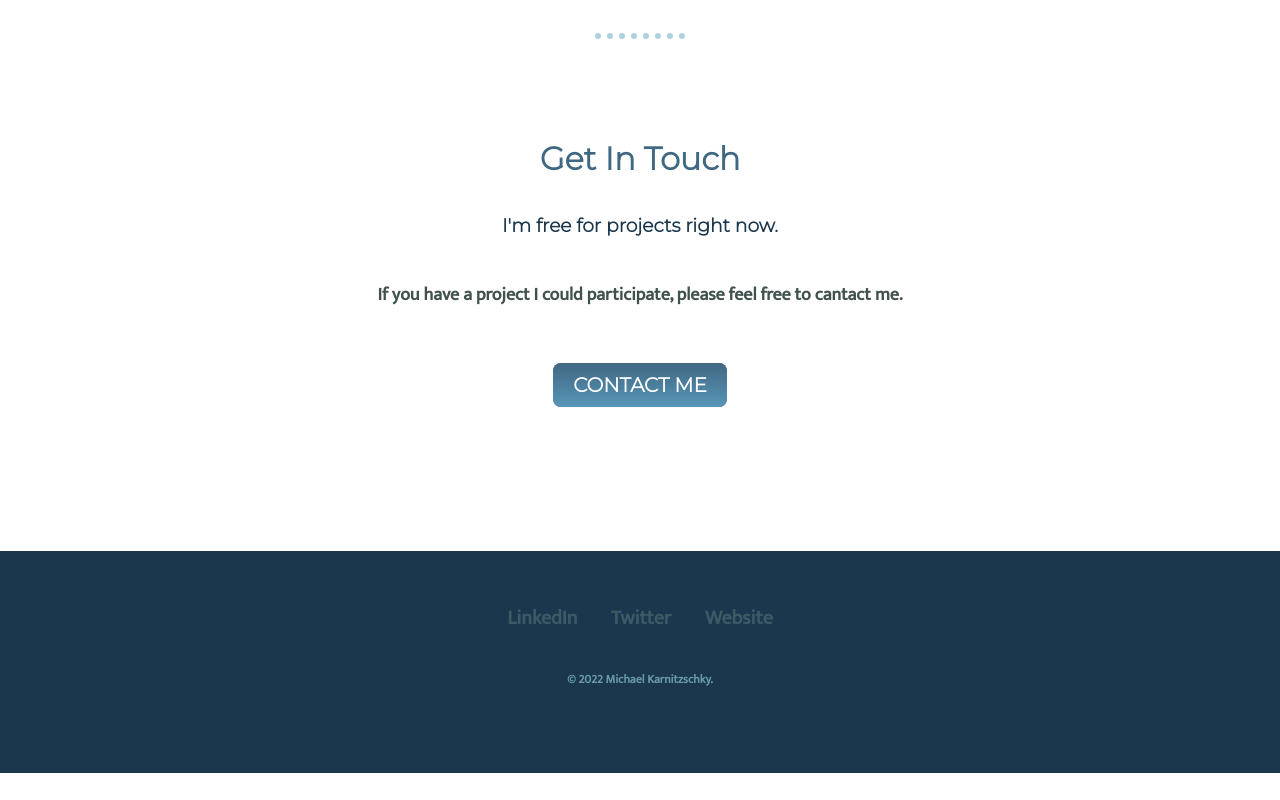
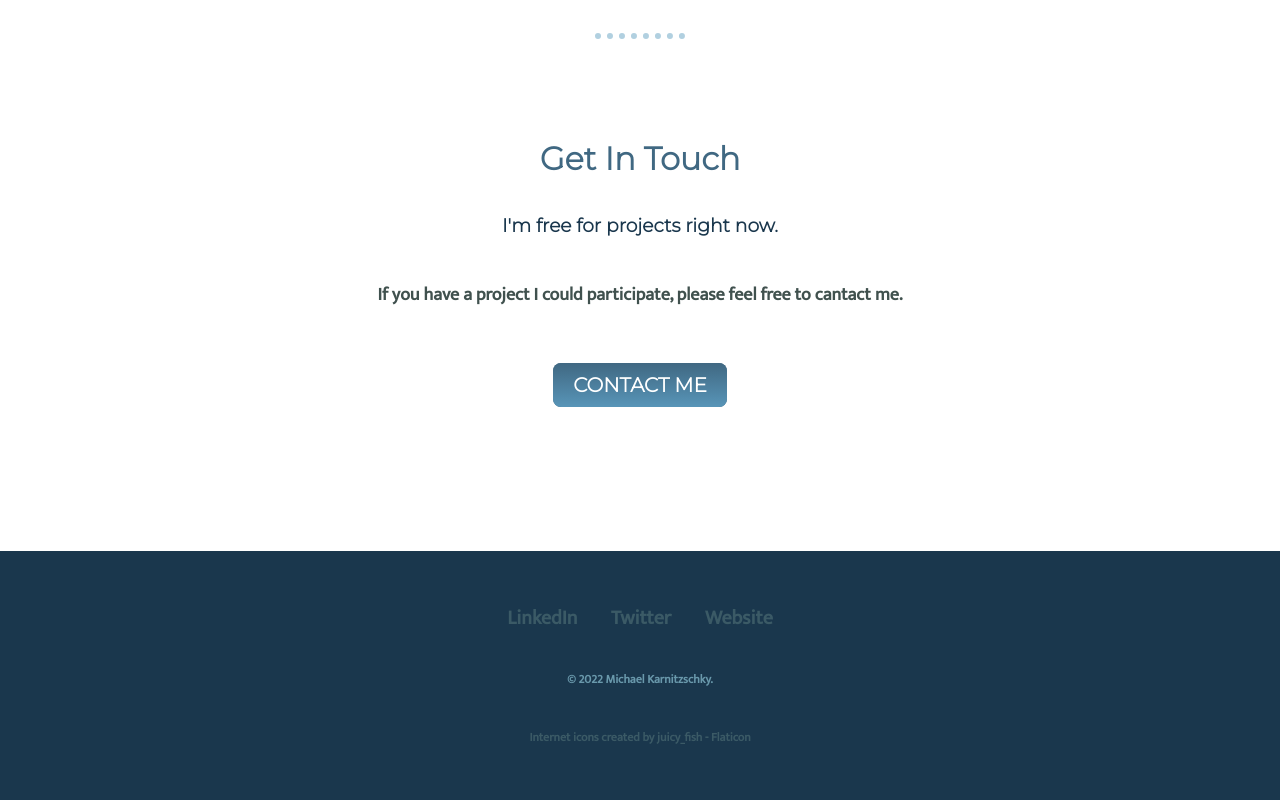
Before and after one commit to skizz666/Website, a plain HTML site: page index.html in a window 1280 px wide. Shown: the part 2347-3147 px from the top of the page. Before the commit the page ends 3120 px from the top, so only its background shows below. Drawn offline with Linux system fonts and the light colour scheme.

Commit message:
Add files via upload

```diff
--- a/css/styles.css
+++ b/css/styles.css
@@ -133,6 +133,10 @@ a:hover {
   margin: 40px auto 60px;
 }
 
+.credits {
+  font-size: 75%;
+}
+
 .btn {
   position: relative;
   background: #406882;
--- a/index.html
+++ b/index.html
@@ -59,6 +59,7 @@
     <a class="footer-link" href="https://twitter.com/">Twitter</a>
     <a class="footer-link" href="https://www.appbrewery.co/">Website</a>
     <p class="trademark">© 2022 Michael Karnitzschky.</p>
+    <a class="credits" href="https://www.flaticon.com/free-icons/internet" title="internet icons">Internet icons created by juicy_fish - Flaticon</a>
   </div>
 
 
```
